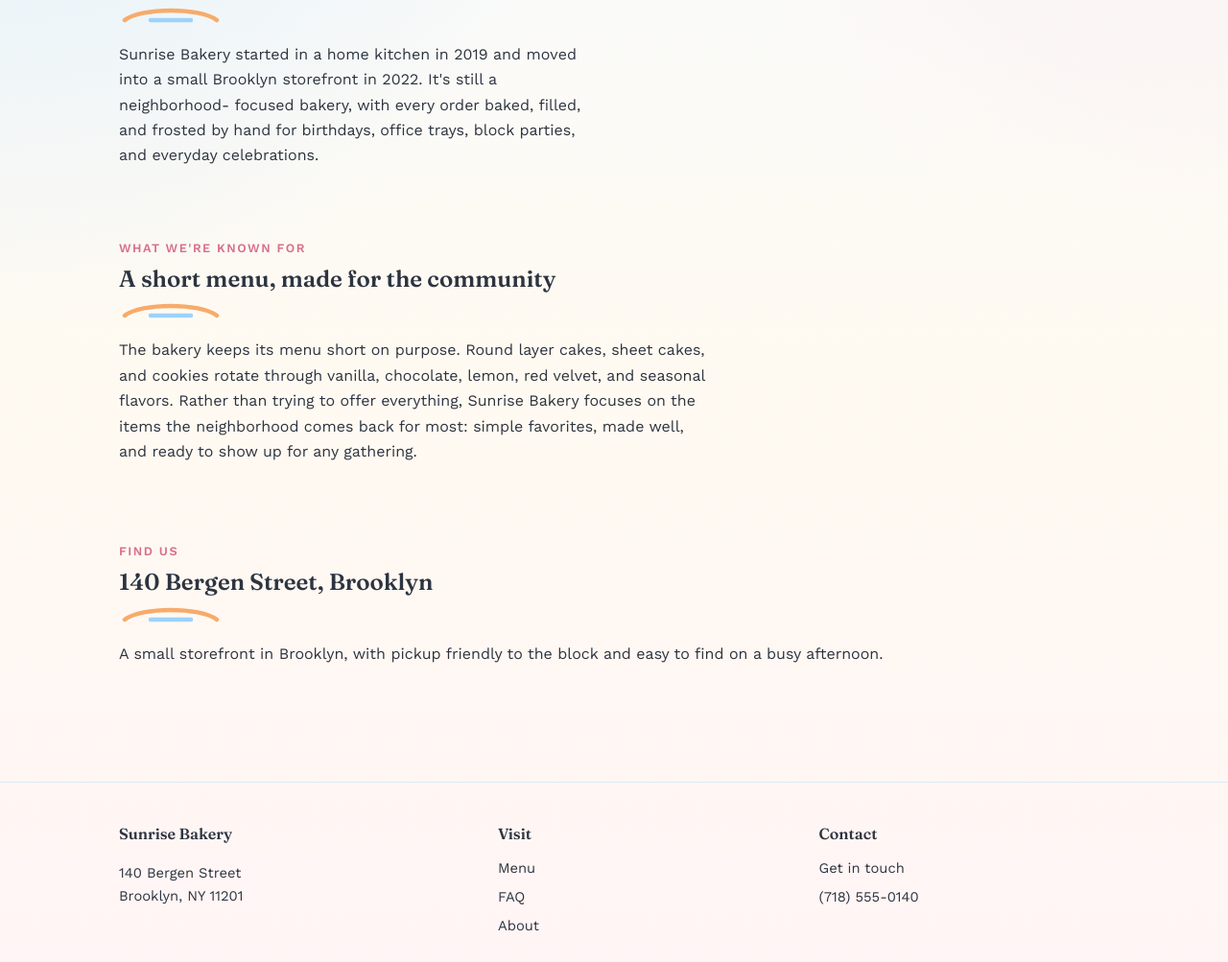
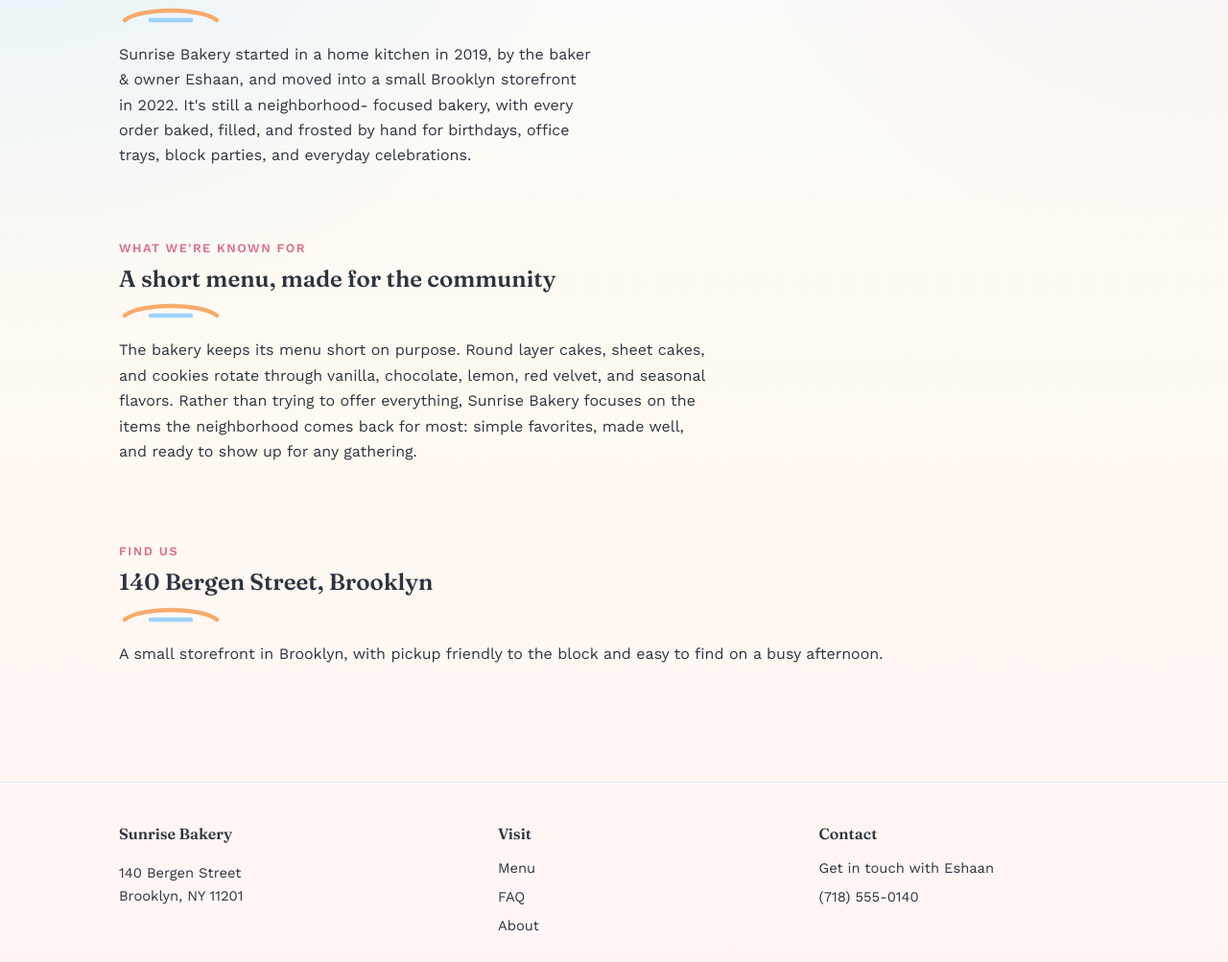
Before and after one commit to olivia-em/webart, a website: page about.html in a window 1280 px wide. Shown: the part 297-1300 px from the top of the page at 96% size. Drawn offline with nearby package versions, Linux system fonts and the light colour scheme.

Commit message:
add eshaan

```diff
--- a/about.html
+++ b/about.html
@@ -36,11 +36,11 @@
               <path d="M22 10 H50" />
             </svg>
             <p style="margin-top: 20px">
-              Sunrise Bakery started in a home kitchen in 2019 and moved into a
-              small Brooklyn storefront in 2022. It's still a neighborhood-
-              focused bakery, with every order baked, filled, and frosted by
-              hand for birthdays, office trays, block parties, and everyday
-              celebrations.
+              Sunrise Bakery started in a home kitchen in 2019, by the baker &
+              owner Eshaan, and moved into a small Brooklyn storefront in 2022.
+              It's still a neighborhood- focused bakery, with every order baked,
+              filled, and frosted by hand for birthdays, office trays, block
+              parties, and everyday celebrations.
             </p>
           </div>
           <!-- <div>
@@ -102,7 +102,7 @@
         </div>
         <div>
           <h4>Contact</h4>
-          <a href="contact.html">Get in touch</a>
+          <a href="contact.html">Get in touch with Eshaan</a>
           <a href="tel:+17185550140">(718) 555-0140</a>
         </div>
       </div>
```
Also changed, not shown: contact.html (+2 -10 lines).
